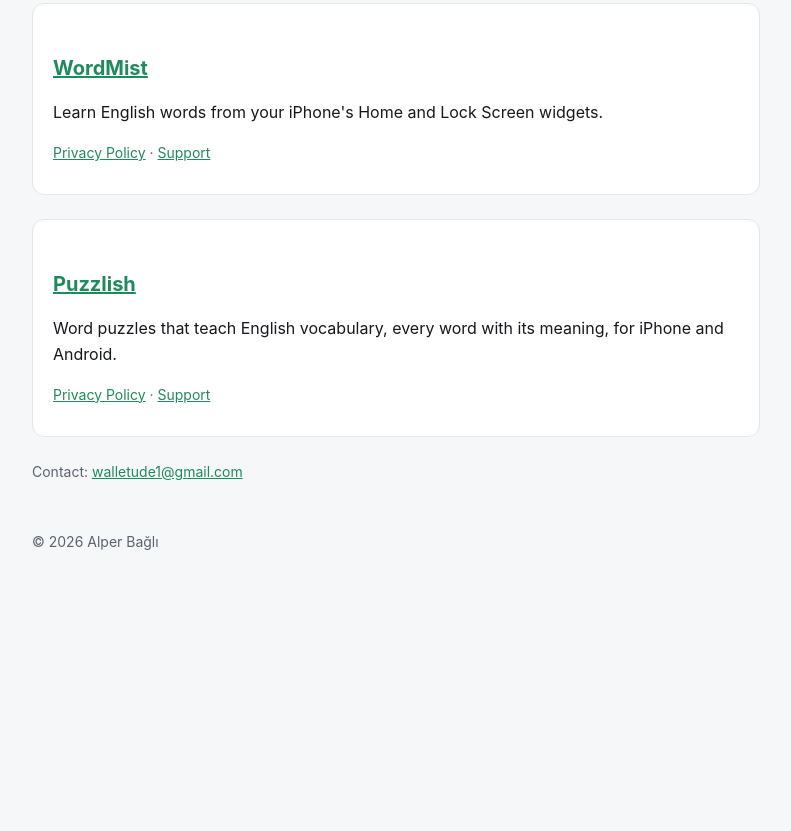
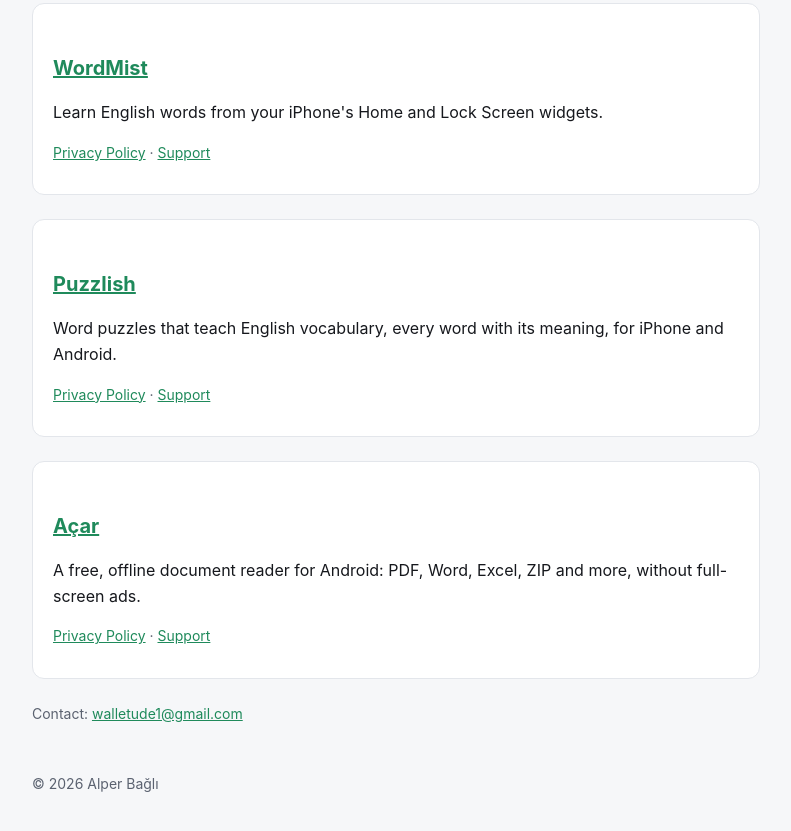
Before and after one commit to BagliApps/bagliapps.github.io, a plain HTML site: page index.html in a window 1280 px wide. Shown: the part 579-1410 px from the top of the page, without its empty margins (244-1035 px from the left). Before the commit the page ends 1197 px from the top, so only its background shows below. Drawn offline with Linux system fonts and the light colour scheme.

Commit message:
Açar kartı

```diff
--- a/index.html
+++ b/index.html
@@ -32,6 +32,11 @@
   <p>Word puzzles that teach English vocabulary, every word with its meaning, for iPhone and Android.</p>
   <p class="meta"><a href="puzzlish/privacy.html">Privacy Policy</a> · <a href="puzzlish/support.html">Support</a></p>
 </div>
+<div class="card">
+  <h2><a href="acar/">Açar</a></h2>
+  <p>A free, offline document reader for Android: PDF, Word, Excel, ZIP and more, without full-screen ads.</p>
+  <p class="meta"><a href="acar/privacy.html">Privacy Policy</a> · <a href="acar/support.html">Support</a></p>
+</div>
 <p class="meta">Contact: <a href="mailto:walletude1@gmail.com">walletude1@gmail.com</a></p>
 <footer>© 2026 Alper Bağlı</footer>
 </main>
```
